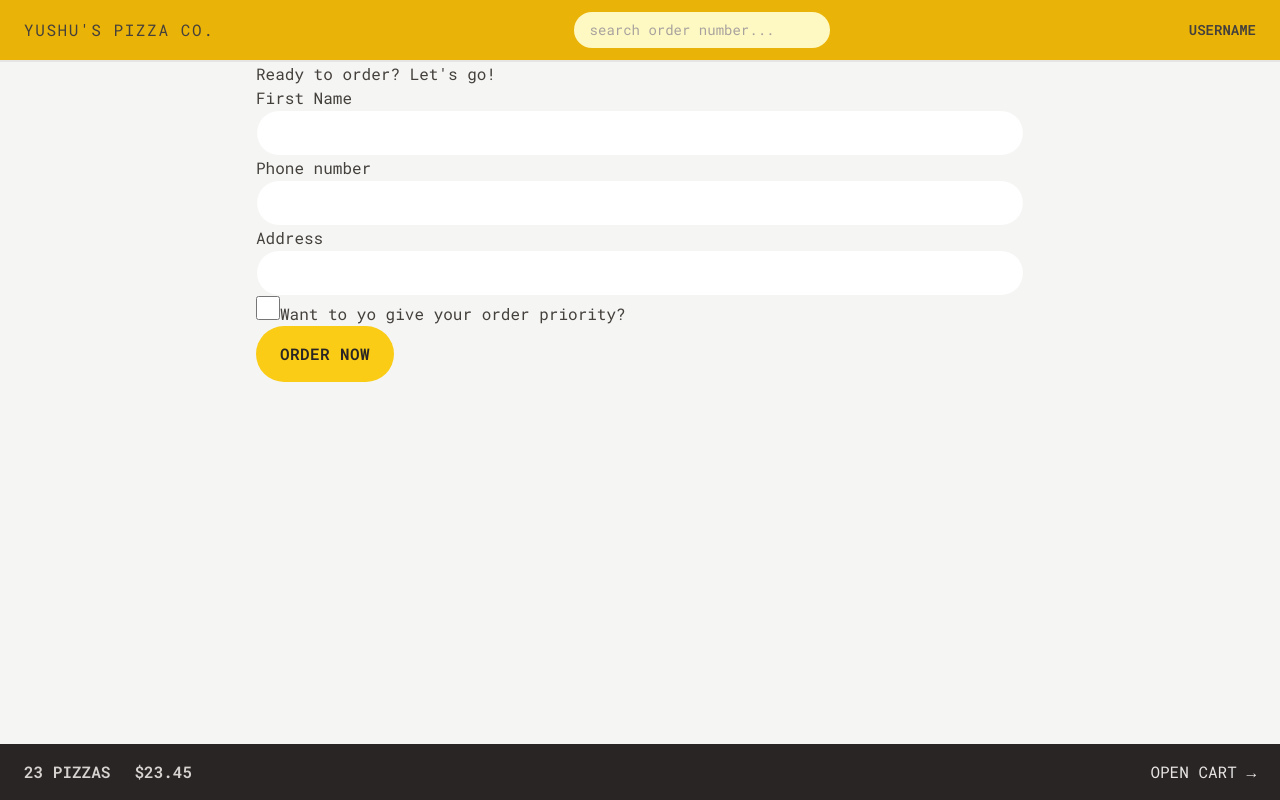
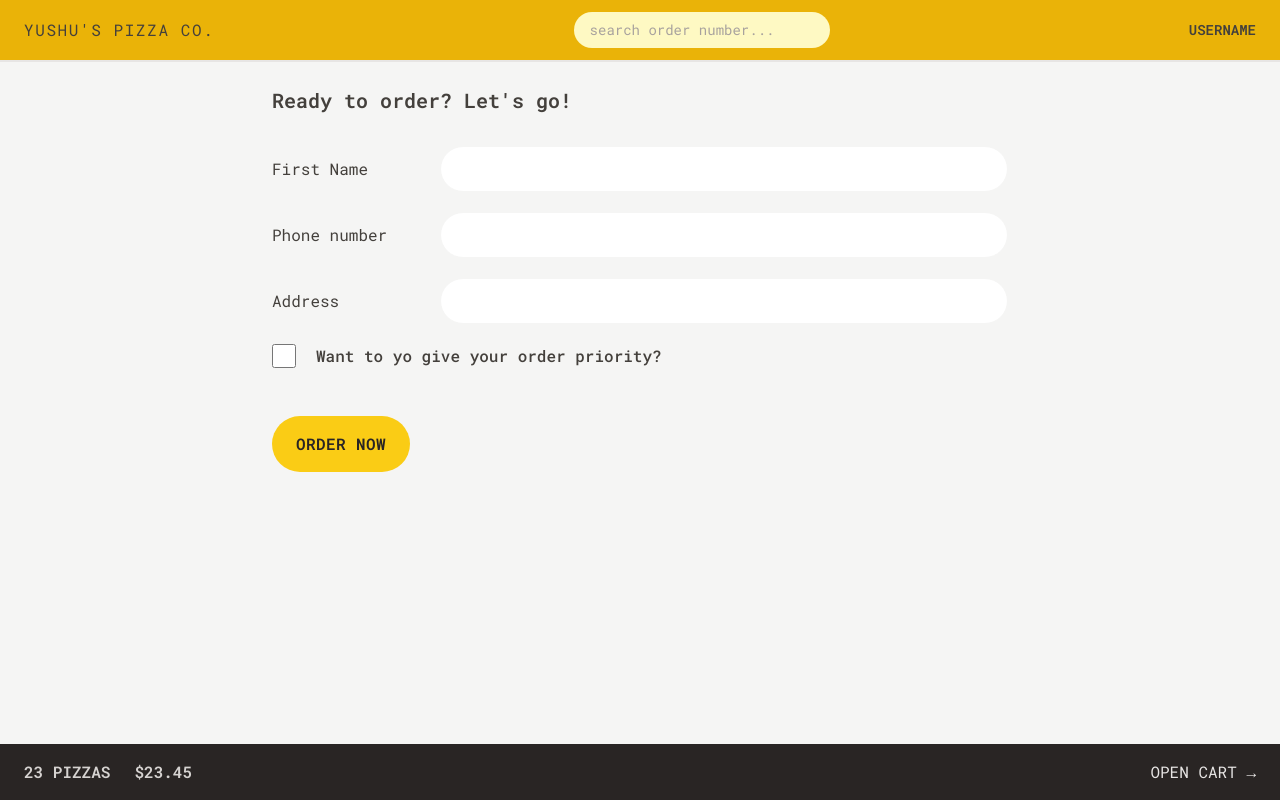
Before and after one commit to mushroom18/YS-PIZZA, a React (Vite) app: page /order/new in a window 1280 px wide. Built offline with nearby package versions, Linux system fonts and the light colour scheme.

Commit message:
styling order form

```diff
--- a/src/features/order/CreateOrder.jsx
+++ b/src/features/order/CreateOrder.jsx
@@ -1,4 +1,3 @@
-import { useState } from "react";
 import { Form, redirect, useActionData, useNavigate } from "react-router-dom";
 import { createOrder } from "../../services/apiRestaurant";
 import Button from "../../ui/Button";
@@ -42,31 +41,40 @@
   const cart = fakeCart;
 
   return (
-    <div>
-      <h2>Ready to order? Let's go!</h2>
+    <div className="px-4 py-6">
+      <h2 className="mb-8 text-xl font-semibold">Ready to order? Let's go!</h2>
 
       <Form method="POST">
-        <div>
-          <label>First Name</label>
-          <input className="input" type="text" name="customer" required />
+        <div className="mb-5 flex flex-col gap-2 sm:flex-row sm:items-center">
+          <label className="sm:basis-40">First Name</label>
+          <input className="input grow" type="text" name="customer" required />
         </div>
 
-        <div>
-          <label>Phone number</label>
-          <div>
-            <input className="input" type="tel" name="phone" required />
-          </div>
-          {formErrors?.phone && <p>{formErrors.phone}</p>}
-        </div>
-
-        <div>
-          <label>Address</label>
-          <div>
-            <input className="input" type="text" name="address" required />
+        <div className="mb-5 flex flex-col gap-2 sm:flex-row sm:items-center">
+          <label className="sm:basis-40">Phone number</label>
+          <div className="grow">
+            <input className="input w-full" type="tel" name="phone" required />
+            {formErrors?.phone && (
+              <p className="mt-2 rounded-md bg-red-100 p-2 text-xs text-red-700">
+                {formErrors.phone}
+              </p>
+            )}
           </div>
         </div>
 
-        <div>
+        <div className="mb-5 flex flex-col gap-2 sm:flex-row sm:items-center">
+          <label className="sm:basis-40">Address</label>
+          <div className="grow">
+            <input
+              className="input w-full"
+              type="text"
+              name="address"
+              required
+            />
+          </div>
+        </div>
+
+        <div className="mb-12 flex items-center gap-5">
           <input
             className="h-6 w-6 accent-yellow-400 focus:outline-none focus:ring focus:ring-yellow-400"
             type="checkbox"
@@ -75,7 +83,9 @@
             // value={withPriority}
             // onChange={(e) => setWithPriority(e.target.checked)}
           />
-          <label htmlFor="priority">Want to yo give your order priority?</label>
+          <label htmlFor="priority" className="font-medium">
+            Want to yo give your order priority?
+          </label>
         </div>
 
         <div>
--- a/src/index.css
+++ b/src/index.css
@@ -4,7 +4,7 @@
 
 @layer components {
   .input {
-    @apply w-full rounded-full border border-stone-100 px-4 py-2 text-sm transition-all duration-300 focus:outline-none focus:ring focus:ring-yellow-400 md:px-6 md:py-3;
+    @apply rounded-full border border-stone-100 px-4 py-2 text-sm transition-all duration-300 focus:outline-none focus:ring focus:ring-yellow-400 md:px-6 md:py-3;
   }
 
   .loader {
```
